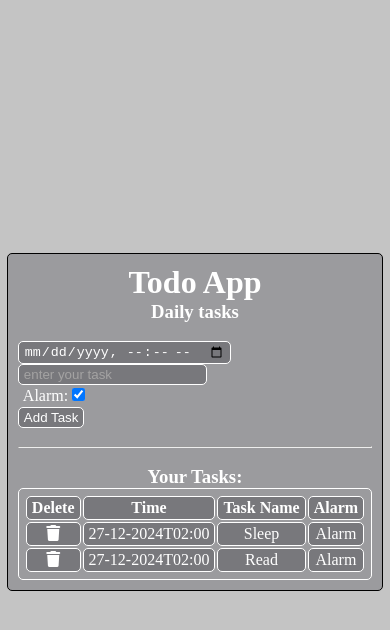
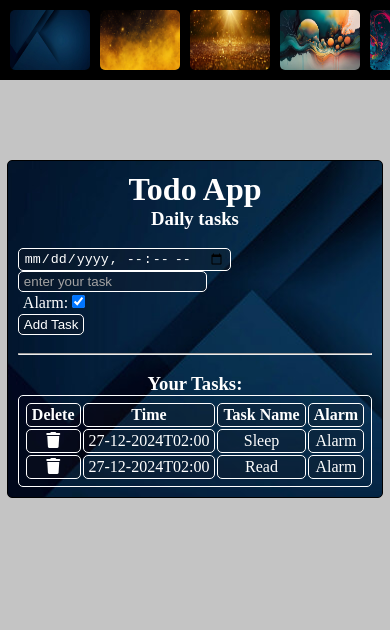
Before and after one commit to student00saurabh/todoApp, a plain HTML site: page index.html in a window 390 px wide. Drawn offline with Linux system fonts and the light colour scheme.

Commit message:
Add files via upload

```diff
--- a/app.js
+++ b/app.js
@@ -1,3 +1,11 @@
+let box2 = document.querySelector(".box2");
+for (let i = 1; i <= 12; i++) {
+  let bgimg = document.querySelector(`.bgimg${i}`);
+  bgimg.onclick = function () {
+    box2.style.backgroundImage = `url("desktop${i}.jpg")`;
+  };
+}
+
 let form = document.querySelector("form");
 
 let table = document.querySelector("table");
--- a/index.html
+++ b/index.html
@@ -8,6 +8,22 @@
 	<link rel="stylesheet" href="style.css">
 </head>
 <body>
+	<div class="box1">
+		<div class="scroller">
+			<img src="desktop1.jpg" alt="img1" class="bgimg1 src-img">
+			<img src="desktop2.jpg" alt="img2" class="bgimg2 src-img">
+			<img src="desktop3.jpg" alt="img3" class="bgimg3 src-img">
+			<img src="desktop4.jpg" alt="img4" class="bgimg4 src-img">
+			<img src="desktop5.jpg" alt="img5" class="bgimg5 src-img">
+			<img src="desktop6.jpg" alt="img6" class="bgimg6 src-img">
+			<img src="desktop7.jpg" alt="img7" class="bgimg7 src-img">
+			<img src="desktop8.jpg" alt="img8" class="bgimg8 src-img">
+			<img src="desktop9.jpg" alt="img9" class="bgimg9 src-img">
+			<img src="desktop10.jpg" alt="im10" class="bgimg10 src-img">
+			<img src="desktop11.jpg" alt="img11" class="bgimg11 src-img">
+			<img src="desktop12.jpg" alt="img12" class="bgimg12 src-img">
+		</div>
+	</div>
 	<div class="main-box">
 		<div class="box2">
 			<h1 class="first">Todo App</h1>
--- a/style.css
+++ b/style.css
@@ -7,14 +7,39 @@ body{
 	background-color: rgba(35, 35, 36, 0.267);
 }
 .main-box{
-	height: 100vh;
+	height: fit-content;
 	width: 100%;
 	display: grid;
 	justify-content: center;
 	align-items: center;
 }
+.box1{
+	padding: 20px;
+	height: 100px;
+	width: 100%;
+	position: fixed;
+	top: 0;
+	background-color: black;
+}
+.scroller{
+	overflow: auto;
+	gap: 10px;
+	white-space: nowrap;
+}
+img{
+	height: 100px;
+	width: 140px;
+	display: inline-block;
+	background-size: cover;
+    align-items: center;
+    justify-content: center;
+    border-radius: 5px;
+    text-align: center;
+}
 .box2{
+	margin-top: 160px;
    background-color: rgba(43, 43, 52, 0.267);
+   background-image: url("desktop1.jpg");
    padding: 40px;
    border: 1px solid black;
    border-radius: 20px;
@@ -68,6 +93,28 @@ i{
     background-color: rgb(248, 107, 107);
 }
 @media(max-width: 390px){
+	.box1{
+	padding: 10px;
+	height: 60px;
+	width: 100%;
+	background-color: black;
+}
+.scroller{
+	display: flex;
+	margin: 0;
+	overflow: auto;
+	white-space: nowrap;
+}
+img{
+	height: 60px;
+	width: 80px;
+	 display: flex;
+    align-items: center;
+    justify-content: center;
+    border-radius: 5px;
+    text-align: center;
+	background-size: cover;
+}
  .box2{
     background-color: rgba(43, 43, 52, 0.267);
     padding: 10px;
```
Also changed, not shown: desktop1.jpg (added), desktop10.jpg (added), desktop11.jpg (added), desktop12.jpg (added), desktop2.jpg (added), desktop3.jpg (added), desktop4.jpg (added), desktop5.jpg (added), desktop6.jpg (added), desktop7.jpg (added), desktop8.jpg (added), desktop9.jpg (added), gift2.gif (added), 2 other files.
